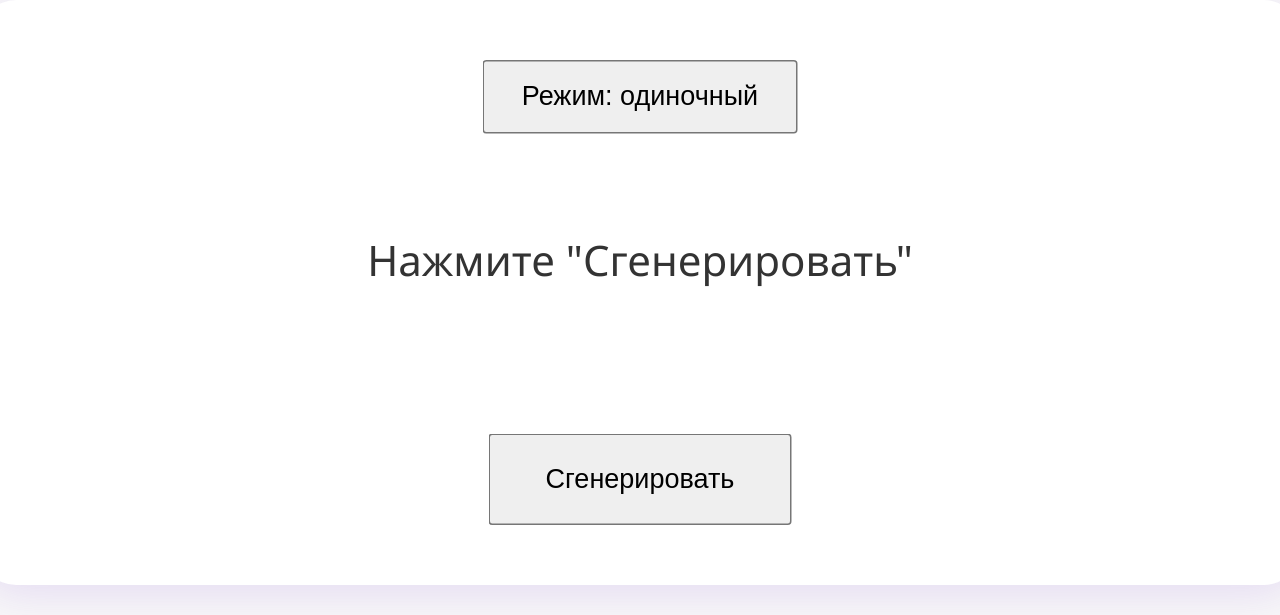
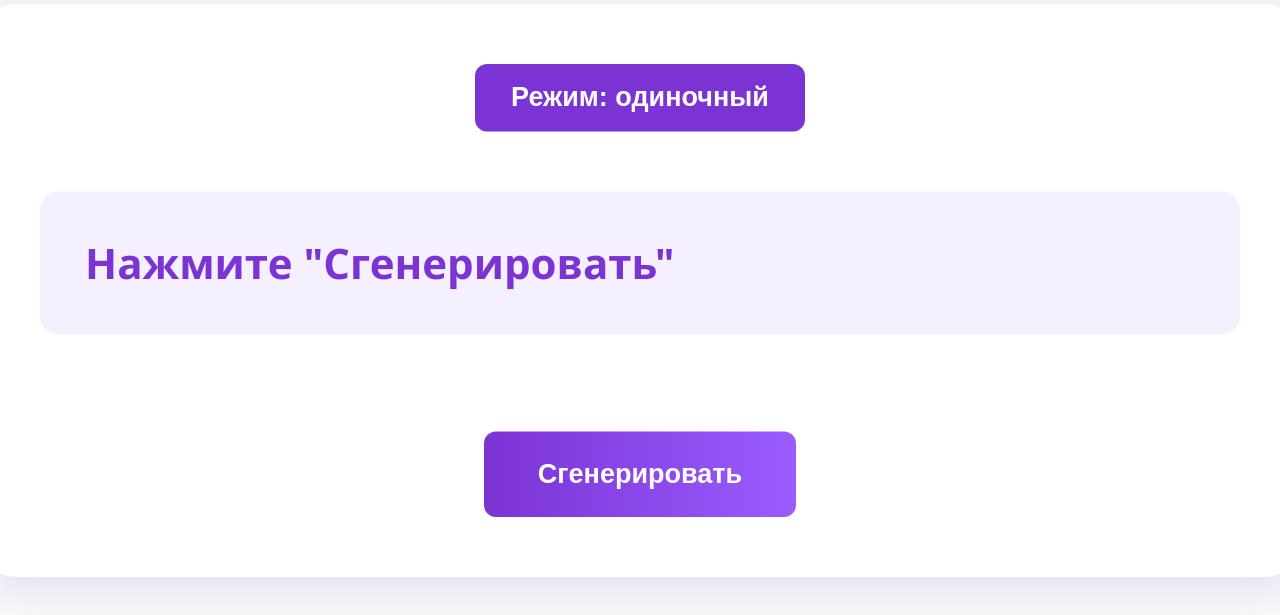
Before and after one commit to DeXander/word_gen, a plain HTML site: page index.html in a window 1280 px wide. Shown: the part 225-840 px from the top of the page. Drawn offline with Linux system fonts and the light colour scheme.

Commit message:
staged all

```diff
--- a/index.html
+++ b/index.html
@@ -1,3 +1,5 @@
+<!DOCTYPE html>
+<html lang="ru">
 <head>
     <meta charset="UTF-8">
     <meta name="viewport" content="width=device-width, initial-scale=1.0, maximum-scale=1.0, user-scalable=no">
--- a/styles.css
+++ b/styles.css
@@ -18,10 +18,65 @@ body {
     border-radius: 24px;
     box-shadow: 0 6px 30px rgba(123, 51, 212, 0.15);
     width: 90%;
-    max-width: 800px; /* Увеличен максимальный размер */
-    transform: scale(1.5); /* Увеличение в 1.5 раза */
+    max-width: 800px;
+    transform: scale(1.5);
     transform-origin: center top;
     margin: 40px 0;
+}
+
+.mode-switcher {
+    margin-bottom: 30px;
+}
+
+#modeToggle {
+    background: #7B33D4;
+    color: white;
+    border: none;
+    padding: 12px 24px;
+    border-radius: 8px;
+    cursor: pointer;
+    font-weight: 600;
+    transition: all 0.3s;
+    font-size: 18px;
+}
+
+#modeToggle:hover {
+    background: #9A5CFF;
+}
+
+.word-display {
+    margin: 40px 0;
+    min-height: 120px;
+}
+
+.word-box {
+    background: #f5f0ff;
+    padding: 25px;
+    border-radius: 12px;
+    font-size: 28px;
+    font-weight: 600;
+    color: #7B33D4;
+    transition: opacity 0.5s ease;
+    line-height: 1.6;
+    text-align: left;
+    padding-left: 30px;
+}
+
+.wb-button {
+    background: linear-gradient(90deg, #7B33D4, #9A5CFF);
+    color: white;
+    border: none;
+    padding: 18px 36px;
+    border-radius: 8px;
+    font-size: 18px;
+    font-weight: 600;
+    cursor: pointer;
+    transition: transform 0.2s;
+}
+
+.wb-button:hover {
+    transform: translateY(-2px);
+    box-shadow: 0 4px 12px rgba(123, 51, 212, 0.3);
 }
 
 /* Мобильная адаптация */
@@ -37,34 +92,15 @@ body {
     .word-box {
         font-size: 20px;
         padding: 15px;
+        padding-left: 20px;
     }
 
     .wb-button {
         padding: 12px 24px;
     }
+
+    #modeToggle {
+        padding: 10px 20px;
+        font-size: 16px;
+    }
 }
-
-/* Остальные стили остаются прежними */
-.mode-switcher {
-    margin-bottom: 30px; /* Увеличен отступ */
-}
-
-#modeToggle {
-    padding: 12px 24px; /* Увеличен размер кнопки */
-    font-size: 18px;
-}
-
-.word-display {
-    margin: 40px 0; /* Увеличен отступ */
-    min-height: 120px; /* Увеличен минимальный размер */
-}
-
-.word-box {
-    font-size: 28px; /* Увеличен размер текста */
-    padding: 25px;
-}
-
-.wb-button {
-    padding: 18px 36px; /* Увеличен размер кнопки */
-    font-size: 18px;
-}
```
Also changed, not shown: 2 other files.
